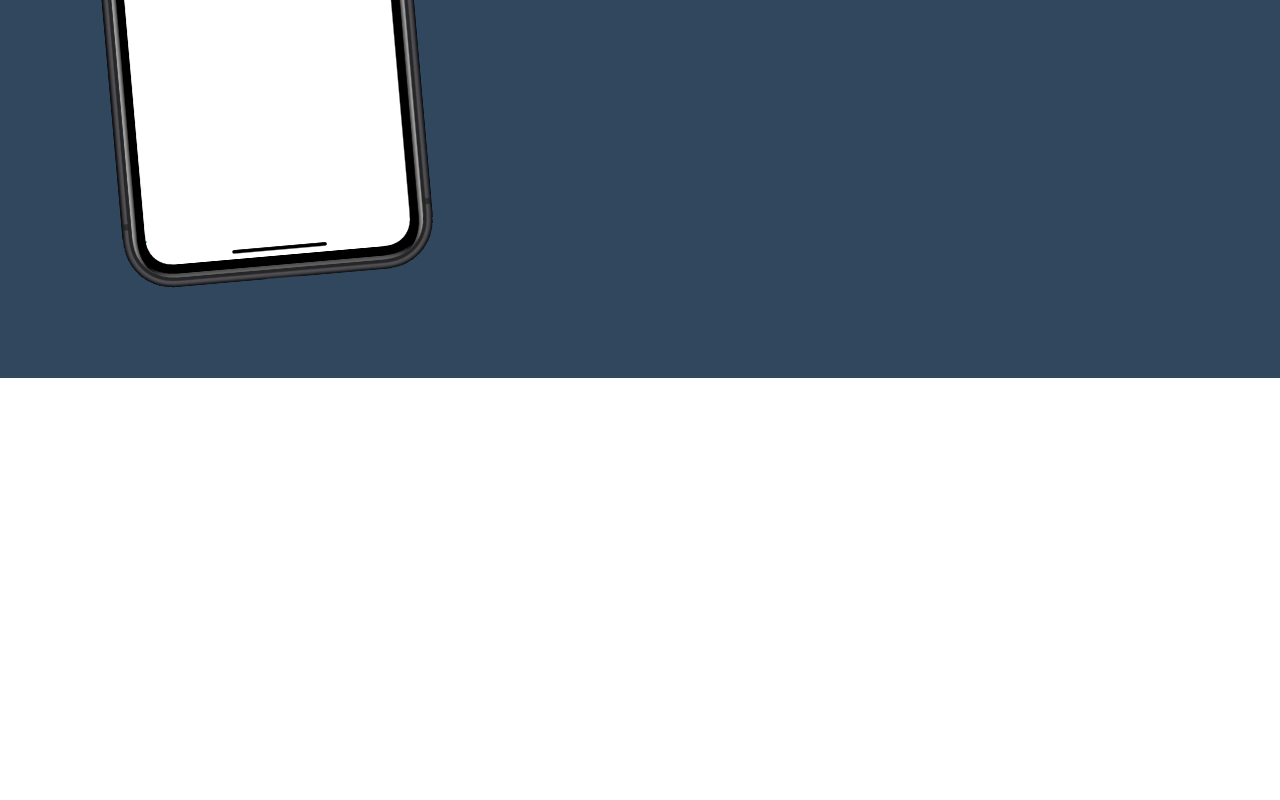
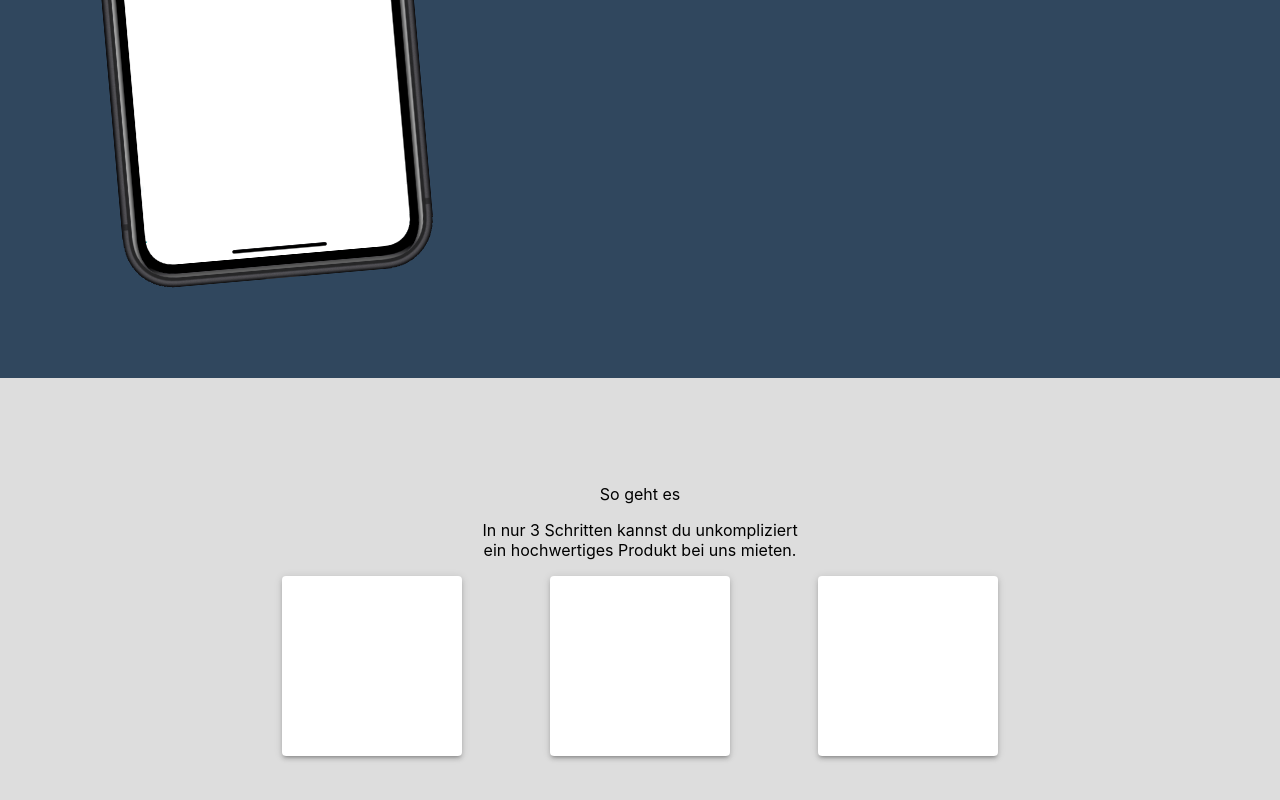
Before and after one commit to steinerphil/justuseapp, a React (Create React App) app in the folder frontend/: page / in a window 1280 px wide. Shown: the part 516-1316 px from the top of the page. Before the commit the page ends 894 px from the top, so only its background shows below. Built offline with nearby package versions, Linux system fonts and the light colour scheme.

Commit message:
add second section and styling

```diff
--- a/frontend/src/components/header.js
+++ b/frontend/src/components/header.js
@@ -6,7 +6,7 @@ function Header() {
     return (
         <HeaderContainer>
             <Logo src={logo} alt="logo"/>
-            <TestButton variant="outlined">Login</TestButton>
+            <LoginButton variant="outlined">Login</LoginButton>
         </HeaderContainer>
 )
 }
@@ -21,22 +21,36 @@ align-items: center;
 `
 
 const Logo = styled.img`
+  @media(min-width: 260px) {
     margin-left: 1.5%;
     width: auto;
     height: 50%
+  }
+  @media(max-width: 259px){
+    visibility: hidden;
+    position: absolute;
+  }
 
 `
 
-const TestButton = styled(Button)`
+const LoginButton = styled(Button)`
   &&{
+
+    color: #F05454;
+    border-color: #F05454;
+
+  :hover{
+    border-color: #DDDDDD;
     color: #DDDDDD;
-  border-color: #DDDDDD;
+  }
+
+  @media(min-width: 260px) {
     position: absolute;
     right: 1.3%;
+  }
 
-  :hover{
-    border-color: #F05454;
-    color: #F05454;
+  @media(max-width: 259px){
+    margin: auto;
   }
 }
 
--- a/frontend/src/pages/Homepage.js
+++ b/frontend/src/pages/Homepage.js
@@ -1,5 +1,6 @@
 import phone from "../components/images/empty_phone.png"
 import styled from "styled-components/macro";
+import {Box, Paper} from "@mui/material";
 
 export default function Homepage() {
 
@@ -15,6 +16,19 @@ export default function Homepage() {
                 </Heading>
                 <Phone src={phone} alt="smartphone"/>
             </FirstSection>
+            <SecondSection>
+                <p>So geht es</p>
+                <p>
+                    In nur 3 Schritten kannst du unkompliziert
+                    <br/>
+                    ein hochwertiges Produkt bei uns mieten.
+                </p>
+                <Paperline>
+                    <Papers elevation={3}/>
+                    <Papers elevation={3}/>
+                    <Papers elevation={3}/>
+                </Paperline>
+            </SecondSection>
         </>
 
     )
@@ -26,7 +40,6 @@ const Heading = styled.div`
   position: relative;
   top: 1rem;
   padding: 5%;
-
 `
 
 const Phone = styled.img`
@@ -35,7 +48,7 @@ const Phone = styled.img`
   width: 30%;
   transform: rotate(-5deg);
 
-  @media (max-width: 572px){
+  @media (max-width: 572px) {
     visibility: hidden;
     position: absolute;
   }
@@ -46,7 +59,7 @@ const P = styled.p`
   font-size: 1rem;
   line-height: 1.5rem;
 
-@media(min-width: 768px) {
+  @media (min-width: 768px) {
     font-size: 1.25rem;
     line-height: 1.75rem;
     margin-top: 1.25rem;
@@ -69,9 +82,7 @@ const FirstSection = styled.section`
   color: #DDDDDD;
   font-family: 'Nunito', sans-serif;
   padding: 7%;
-
 `
-
 
 const H2 = styled.h1`
   margin-top: 0;
@@ -80,16 +91,56 @@ const H2 = styled.h1`
   line-height: 2.5rem;
   font-weight: 800;
 
-
   @media (min-width: 768px) {
     font-size: 3.75rem;
     line-height: 1;
   }
 
-  @media (max-width: 767px){
+  @media (max-width: 767px) {
     font-size: 3rem;
     line-height: 1;
   }
+`
 
+const SecondSection = styled.section`
+  background-color: #DDDDDD;
+  padding: 7%;
+  text-align: center;
+`
 
+const Papers = styled(Paper)`
+  && {
+
+    @media(min-width: 825px) {
+      height: 180px;
+      width: 180px;
+      margin: 0 4%;
+    }
+
+    @media(min-width: 700px) and (max-width: 824px){
+      height: 180px;
+      width: 180px;
+      margin: 0 2%;
+    }
+
+    @media(max-width: 699px){
+      height: 180px;
+      width: 180px;
+      margin: 3% 0;
+    }
+  }
 `
+
+const Paperline = styled.div`
+  display: flex;
+  justify-content: center;
+
+  @media(min-width: 700px){
+    flex-direction: row;
+  }
+
+  @media(max-width: 699px){
+    flex-direction: column;
+    align-items: center;
+  }
+`
```
Lines whose indentation alone changed are shown as unchanged.
